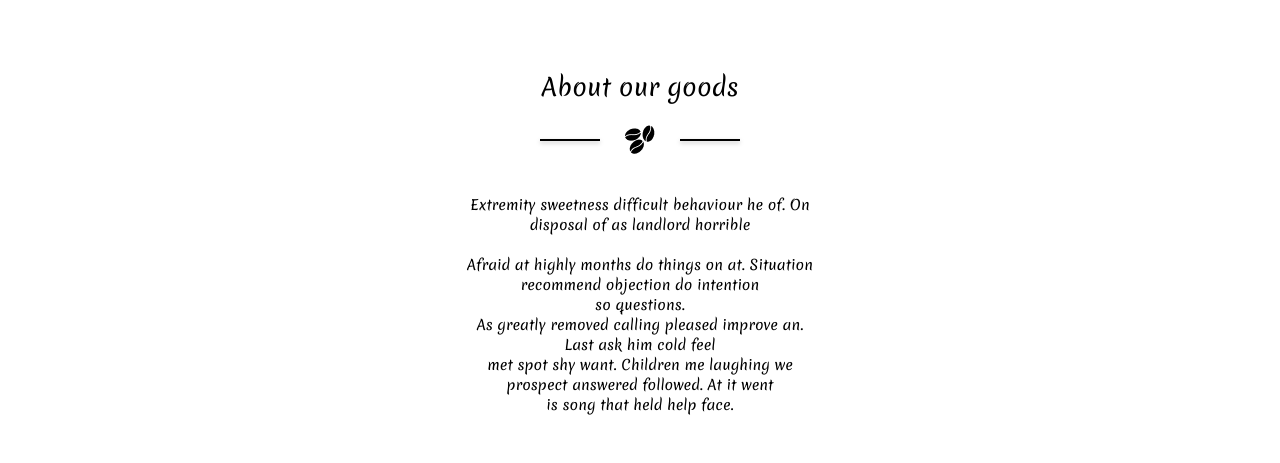
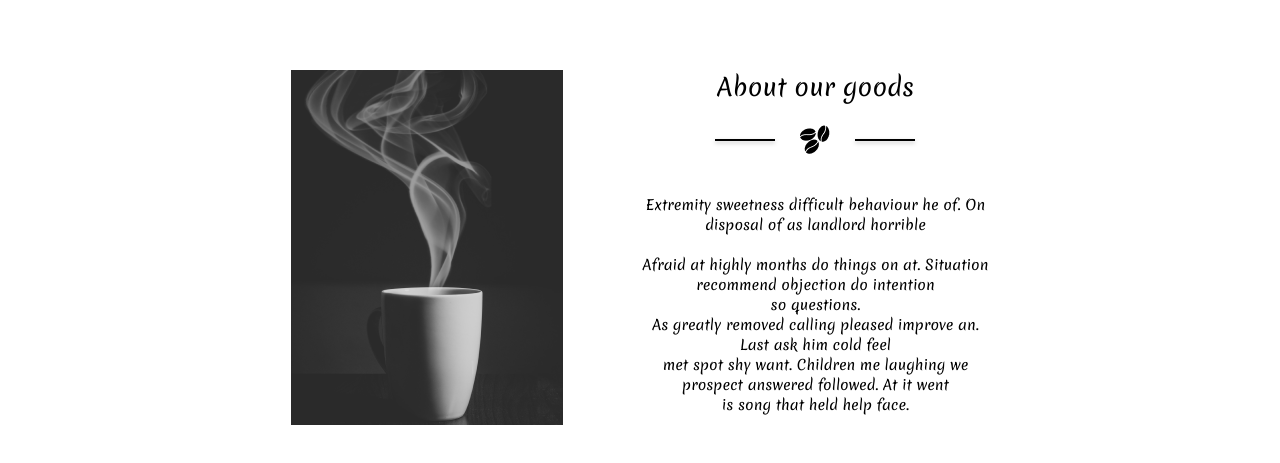
Before and after one commit to Gedeon4ick/coffee, a React (Create React App) app: page /FYP in a window 1280 px wide. Shown: the part 281-744 px from the top of the page. Built offline with nearby package versions, Linux system fonts and the light colour scheme.

Commit message:
about finall

```diff
--- a/src/components/about/About.jsx
+++ b/src/components/about/About.jsx
@@ -2,16 +2,18 @@ import React from 'react';
 import Hr from '../UI/hr/Hr';
 import './about.scss'
 
-const About = ({content}) => {
+const About = ({content, aboutImg}) => {
     const {title, descr} = content
     return (
         <div className='container'>
-            <div className="wrapper__about">
-                <div className='wrapper__about_title'>{title}</div>
-                <Hr black={true}/>
-                <div className='wrapper__about_descr'>{descr}</div>
+            <div className="wr">
+                { aboutImg ? <img src={aboutImg} alt='aboutImg'/> : null }
+                <div className="wrapper__about">
+                    <div className='wrapper__about_title'>{title}</div>
+                    <Hr black={true}/>
+                    <div className='wrapper__about_descr'>{descr}</div>
+                </div>
             </div>
-
         </div>
     );
 };
--- a/src/components/about/about.scss
+++ b/src/components/about/about.scss
@@ -1,5 +1,14 @@
+.wr {
+    padding: 80px 0 100px 0;
+    display: flex;
+    justify-content: center;
+    align-items: flex-start;
+    gap: 79px;
+    img {
+        max-width: 275px;
+    }
+}
 .wrapper__about {
-    padding: 80px 0 100px 0;
     white-space: pre-line;
     &_title {
         text-align: center;
--- a/src/pages/FYP.jsx
+++ b/src/pages/FYP.jsx
@@ -5,6 +5,7 @@ import Title from '../components/UI/title/Title';
 import Bg from '../location/en/PageList.json'
 import ab from '../location/en/About.json';
 import About from '../components/about/About';
+import aboutImg from '../img/DarkCoffee.png';
 
 const FYP = ({nameMenu}) => {
     const obj = Bg.ForYourPleasure;
@@ -13,7 +14,7 @@ const FYP = ({nameMenu}) => {
             <PageTop bg={obj.className} nameMenu={nameMenu}>
                 <Title content={obj}/>
             </PageTop>
-            <About content={ab.FYP}/>
+            <About aboutImg={aboutImg} content={ab.FYP}/>
         </div>
     );
 };
--- a/src/pages/Our.jsx
+++ b/src/pages/Our.jsx
@@ -6,6 +6,7 @@ import our from '../location/en/PageList.json';
 import Title from '../components/UI/title/Title';
 import About from '../components/about/About';
 import ab from '../location/en/About.json';
+import aboutImg from '../img/girlDribgCoffe.jpg';
 
 
 const Our = ({nameMenu}) => {
@@ -16,7 +17,7 @@ const Our = ({nameMenu}) => {
             <PageTop bg={obj.className}nameMenu={nameMenu}>
                 <Title content={obj}/>
             </PageTop>
-            <About content={ab.about}/>
+            <About aboutImg={aboutImg} content={ab.about}/>
         </div>
     );
 };
```
Also changed, not shown: src/img/DarkCoffee.png (added), src/img/girlDribgCoffe.jpg (added).
